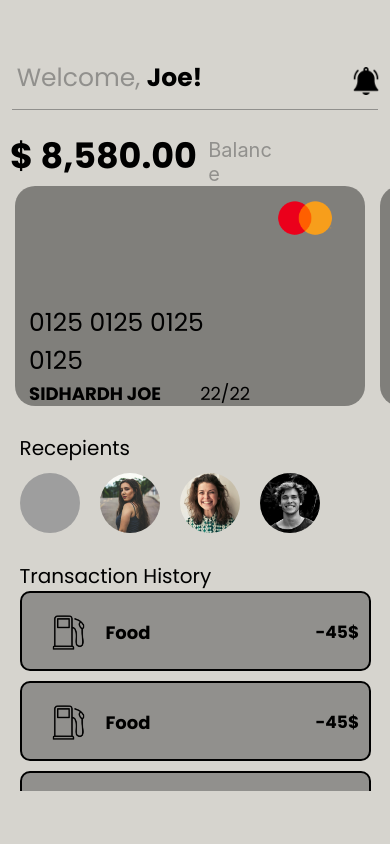
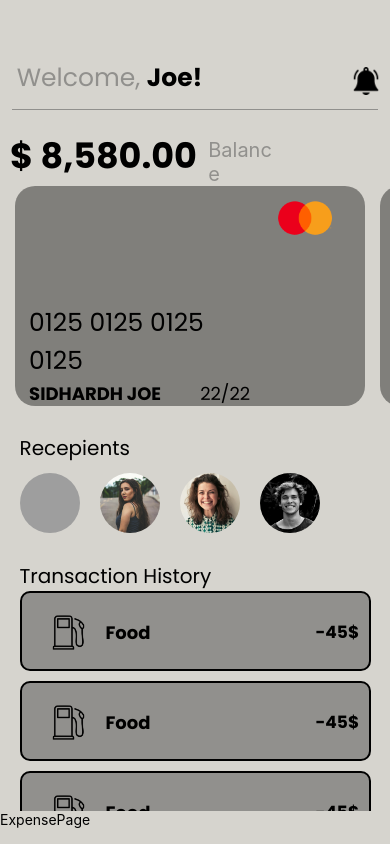
Before and after one commit to SidhardhJoe/Banking-Application, a React Native app: screen / in a window 390 px wide. Built offline with nearby package versions, Linux system fonts and the light colour scheme; grey boxes are pictures that could not be loaded.

Commit message:
Expense Page

```diff
--- a/App.js
+++ b/App.js
@@ -1,11 +1,7 @@
-import { StatusBar } from 'expo-status-bar';
-import { Button, StyleSheet, View, } from 'react-native';
+
+import {StyleSheet, View, } from 'react-native';
 import Home from './Pages/Home';
-import { NavigationContainer } from '@react-navigation/native';
-import { createStackNavigator } from '@react-navigation/stack';
-import Testpage from './Pages/Testpage';
 
-const Stack = createStackNavigator();
 
 
 
--- a/Components/CardPage.js
+++ b/Components/CardPage.js
@@ -2,9 +2,9 @@
 import React from 'react'
 
 
-const CardPage = ({navigation}) => {
+const CardPage = () => {
   return (
-    <TouchableOpacity onPress={() => navigation.navigate('TestPage')}>
+
     <View style={styles.carddesign}  >
       <View style={{ flexDirection: "row" }}>
         <View >
@@ -24,7 +24,6 @@
         <Image source={require("../Icons/MasterCard.png")} style={styles.cardlogo} />
       </View>
     </View>
-    </TouchableOpacity>
 
   )
 }
--- /dev/null
+++ b/Components/ExpensePage.js
@@ -0,0 +1,15 @@
+import { StyleSheet, Text, View } from 'react-native'
+import React from 'react'
+
+const ExpensePage = () => {
+  return (
+    <View>
+      <Text>ExpensePage</Text>
+
+    </View>
+  )
+}
+
+export default ExpensePage
+
+const styles = StyleSheet.create({})
--- a/Pages/Home.js
+++ b/Pages/Home.js
@@ -2,6 +2,7 @@
 import { useFonts } from 'expo-font';
 import CardPage from '../Components/CardPage';
 import TransactionPage from '../Components/TransactionPage';
+import ExpensePage from '../Components/ExpensePage';
 
 
 const loadFonts = () => {
@@ -53,7 +54,7 @@
                     <Text style={styles.text4}>Recepients</Text>
                 </View>
                 <View style={styles.view4}>
-                    <Image source={require("../UserImages/img1.jpg")} style={styles.profilepic}/>
+                    <Image source={require("../UserImages/img1.jpg")} style={styles.profilepic} />
                     <Image source={require("../UserImages/img2.jpg")} style={styles.profilepic} />
                     <Image source={require("../UserImages/img3.jpg")} style={styles.profilepic} />
                     <Image source={require("../UserImages/img4.jpg")} style={styles.profilepic} />
@@ -63,7 +64,7 @@
                 <Text style={styles.text4}>Transaction History</Text>
             </View>
             <View style={styles.view5} >
-                <ScrollView showsHorizontalScrollIndicator={false}>
+                <ScrollView showsVerticalScrollIndicator={false}>
                     <TransactionPage />
                     <TransactionPage />
                     <TransactionPage />
@@ -80,6 +81,9 @@
                     <TransactionPage />
                     <TransactionPage />
                 </ScrollView>
+            </View>
+            <View>
+                <ExpensePage />
             </View>
         </ScrollView>
     )
@@ -155,7 +159,7 @@
     view4: {
         flexDirection: "row"
     },
-    view5:{
-        height:200,
+    view5: {
+        height: 220,
     }
 })
```
